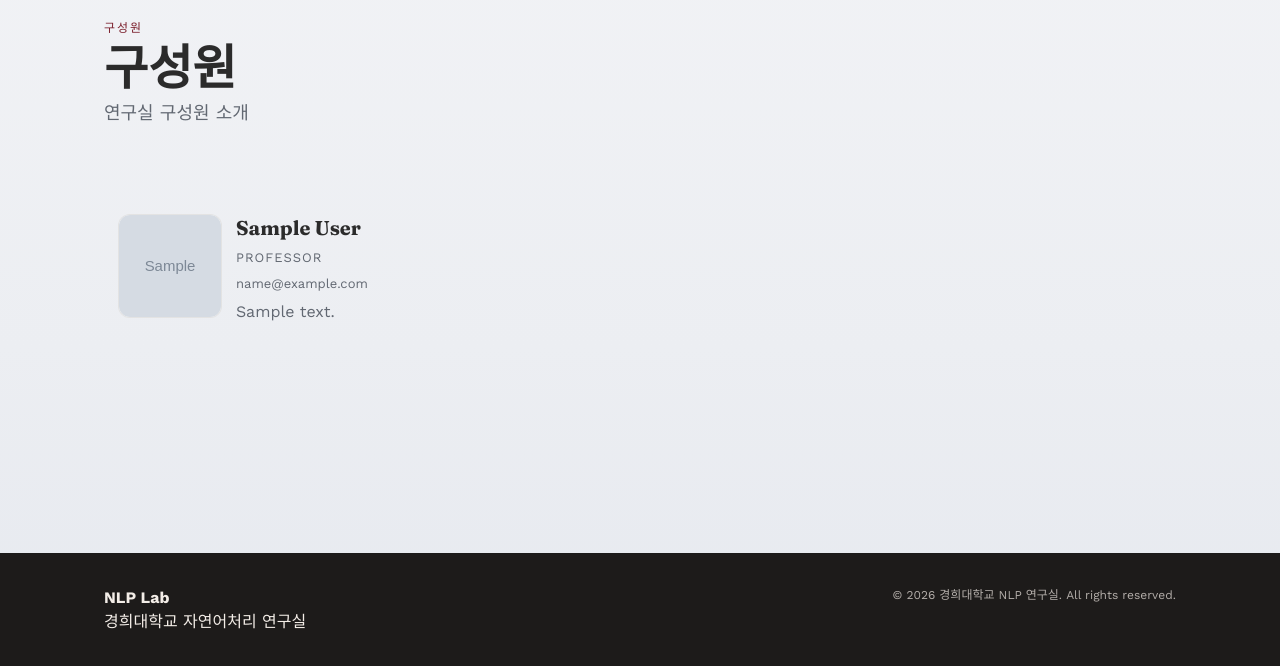
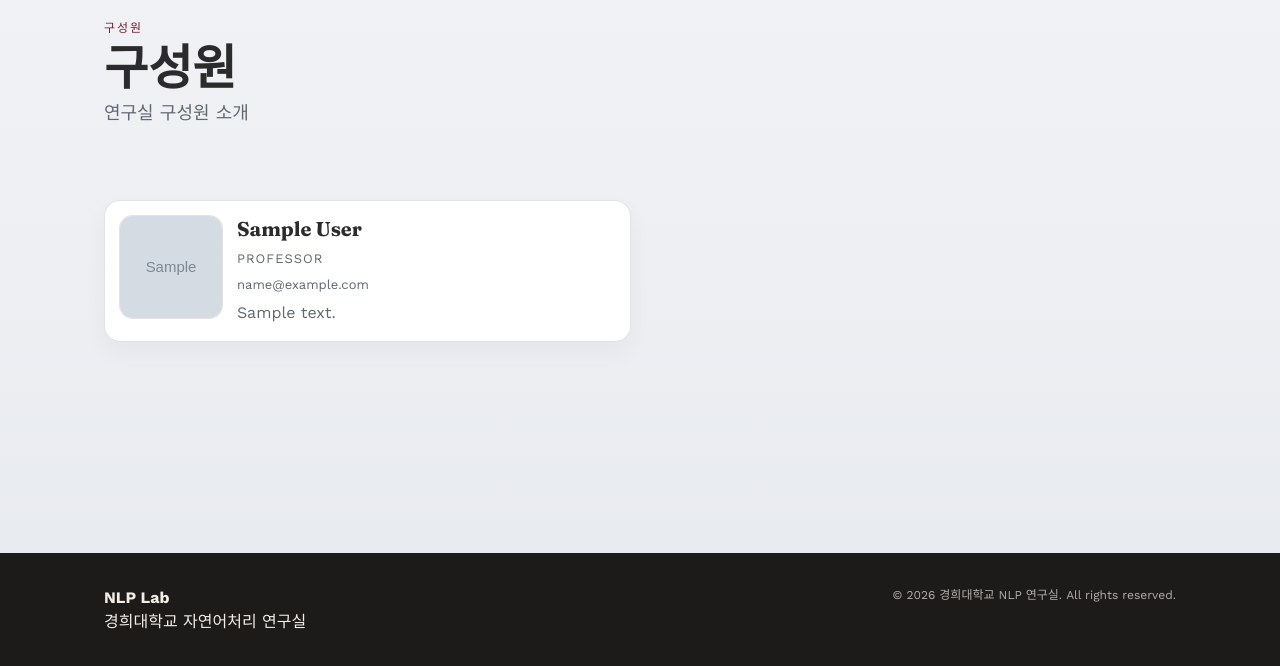
Before and after one commit to jisung-02/nlp-lab, a FastAPI app: page /members in a window 1280 px wide. Shown: the part 134-800 px from the top of the page. Run offline with FastAPI, Linux system fonts and the light colour scheme; tables that the repository leaves empty hold one stand-in row (values such as "Sample post"); grey boxes marked "Sample" are stand-in pictures; parts of the project's set-up code (start-up, migrations or seed data) failed here and were passed over.

Commit message:
feat(public): enhance member list styling with grid layout and borders

```diff
--- a/app/static/css/public.css
+++ b/app/static/css/public.css
@@ -814,6 +814,21 @@
   margin: 0;
 }
 
+.public-page.public-members .members-list-grid {
+  gap: 18px;
+}
+
+.public-page.public-members .member-list-item {
+  border: 1px solid var(--line);
+  border-radius: 16px;
+  background: linear-gradient(180deg, rgb(255 255 255 / 0.96) 0%, #fff 100%);
+  box-shadow: 0 10px 24px rgb(0 0 0 / 0.04);
+}
+
+.public-page.public-members .member-list-photo-wrap {
+  border-radius: 14px;
+}
+
 .public-page .project-detail-page {
   display: grid;
   gap: 18px;
```
